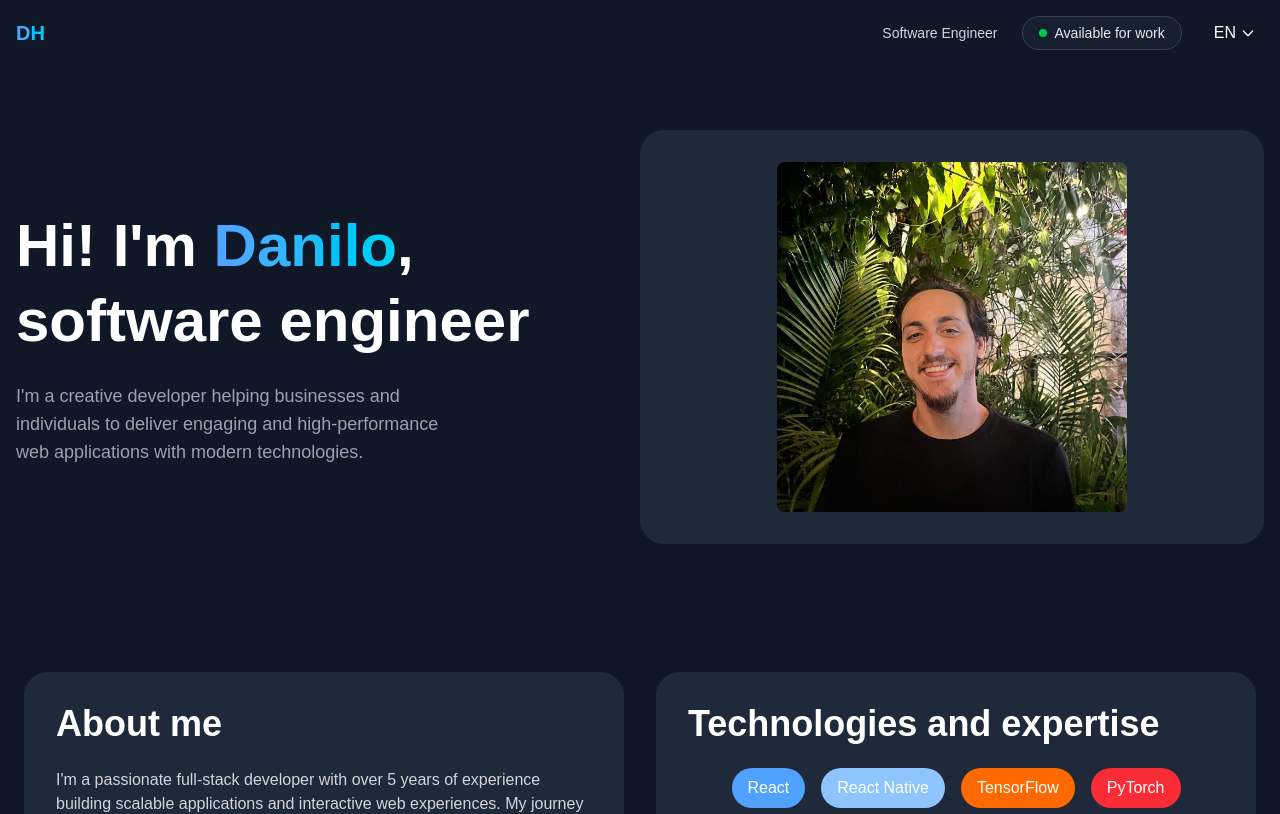
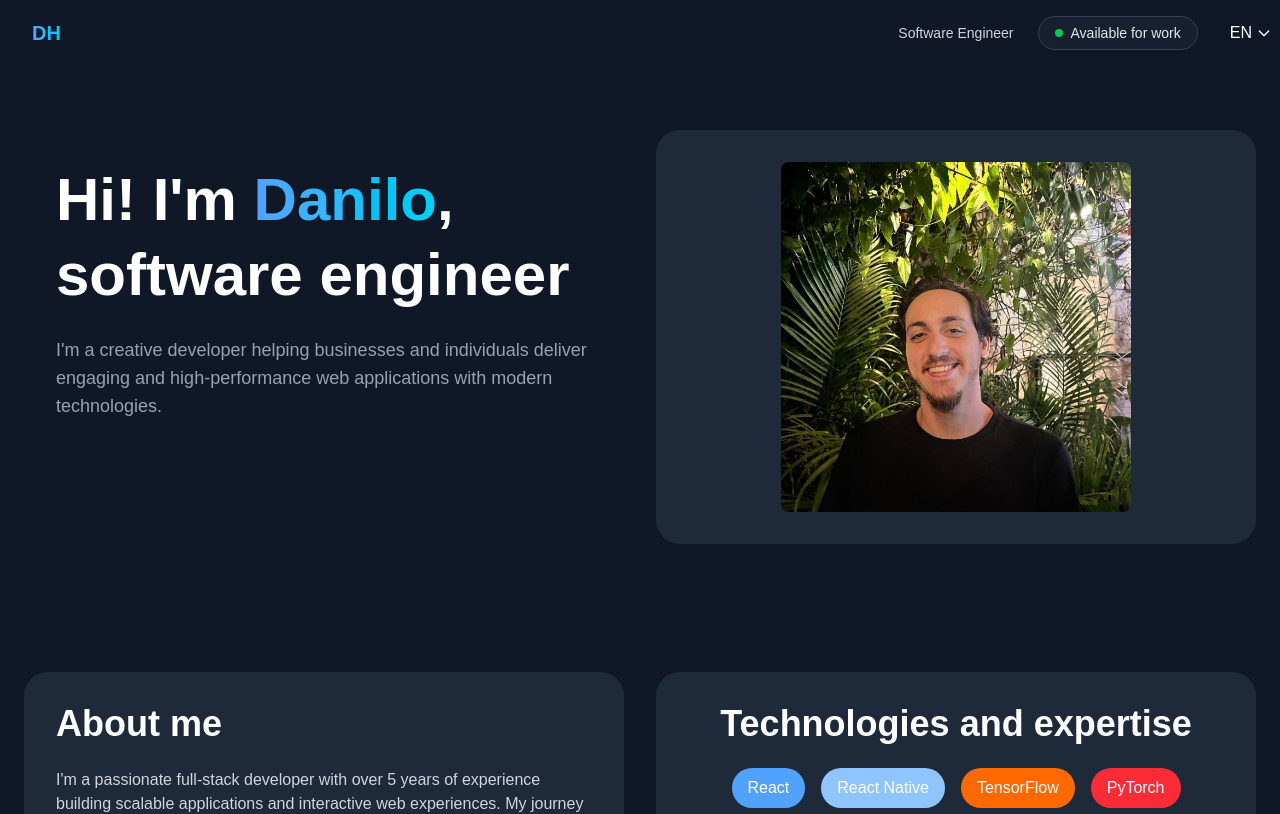
Before and after one commit to danhenriquex/personal-website, a Next.js app: page / in a window 1280 px wide. Shown: the top 814 px of the page. Built offline with nearby package versions, Linux system fonts and the light colour scheme.

Commit message:
fixing css

```diff
--- a/app/components/AboutMe.tsx
+++ b/app/components/AboutMe.tsx
@@ -16,7 +16,7 @@ const TechChip = ({ tech }: TechChipProps) => {
 
 export const AboutMe: React.FC = () => {
   return (
-    <section className="py-16 px-6 bg-gray-900">
+    <div className="py-16 px-6 bg-gray-900">
       <div className="max-w-7xl mx-auto">
         <div className="flex flex-col md:flex-row gap-8">
           {/* Left Column - About Me Text */}
@@ -46,7 +46,7 @@ export const AboutMe: React.FC = () => {
 
           {/* Right Column - Technologies */}
           <div className="w-full md:w-1/2 bg-gray-800 rounded-3xl p-8 relative overflow-hidden">
-            <div className="text-white text-4xl font-bold mb-6">
+            <div className="text-white text-4xl font-bold mb-6 text-center">
               Technologies and expertise
             </div>
 
@@ -59,6 +59,6 @@ export const AboutMe: React.FC = () => {
           </div>
         </div>
       </div>
-    </section>
+    </div>
   );
 };
--- a/app/components/BodySection.tsx
+++ b/app/components/BodySection.tsx
@@ -1,15 +1,15 @@
 import React from "react";
 import Image from "next/image";
-
-import profileImage from "../public/images/dan_professional.jpeg"; // Adjust the path as necessary
+import profileImage from "../public/images/dan_professional.jpeg";
 
 export const BodySection = () => {
   return (
-    <div className="bg-gray-900 py-16">
-      <div className="max-w-7xl mx-auto flex flex-col md:flex-row items-center px-4 md:px-4">
-        {/* Left Content */}
-        <div className="w-full md:w-1/2 space-y-6">
-          <h1 className="text-white text-5xl md:text-6xl font-bold leading-tight">
+    <div className="bg-gray-900 py-16 px-6">
+      <div className="max-w-7xl mx-auto">
+        <div className="flex flex-col md:flex-row gap-8">
+          {/* Left Column */}
+          <div className="w-full md:w-1/2 rounded-3xl p-8">
+            <h1 className="text-white text-5xl md:text-6xl font-bold leading-tight mb-6">
               Hi! I&apos;m{" "}
               <span className="bg-gradient-to-r from-blue-400 to-cyan-400 bg-clip-text text-transparent">
                 Danilo
@@ -17,26 +17,27 @@ export const BodySection = () => {
               , software engineer
             </h1>
 
-          <p className="text-gray-400 text-lg max-w-md">
-            I&apos;m a creative developer helping businesses and individuals to
+            <p className="text-gray-400 text-lg">
+              I&apos;m a creative developer helping businesses and individuals
               deliver engaging and high-performance web applications with modern
               technologies.
             </p>
           </div>
 
-        {/* Right Content - Image */}
-        <div className="w-full md:w-1/2 mt-12 md:mt-0 relative flex justify-center">
-          <div className="relative h-full w-full flex items-center justify-center bg-gray-800 rounded-3xl p-8">
+          {/* Right Column - Image */}
+          <div className="w-full md:w-1/2 bg-gray-800 rounded-3xl p-8 relative overflow-hidden">
+            <div className="flex items-center justify-center h-full">
               <Image
                 src={profileImage}
                 alt="Developer portrait"
-              width={350} // Adjust the width
-              height={350} // Adjust the height
+                width={350}
+                height={350}
                 className="object-cover rounded-lg"
               />
             </div>
           </div>
         </div>
       </div>
+    </div>
   );
 };
--- a/app/components/Header.tsx
+++ b/app/components/Header.tsx
@@ -26,8 +26,8 @@ export const Header = () => {
   };
 
   return (
-    <header className="bg-gray-900 py-4 shadow-md w-full md:static fixed top-0 z-50">
-      <div className="max-w-7xl mx-auto flex justify-between items-center px-4 md:px-4">
+    <div className="bg-gray-900 py-4 shadow-md w-full md:static fixed top-0 z-50">
+      <div className="max-w-7xl mx-auto flex justify-between items-center pl-6 pr-4 md:pl-8 md:pr-0">
         {/* Logo / Name */}
         <h1 className="text-xl font-bold bg-gradient-to-r from-blue-400 to-cyan-400 bg-clip-text text-transparent focus:outline-none">
           DH
@@ -179,6 +179,6 @@ export const Header = () => {
           </>
         )}
       </div>
-    </header>
+    </div>
   );
 };
```
Lines whose indentation alone changed are shown as unchanged.
